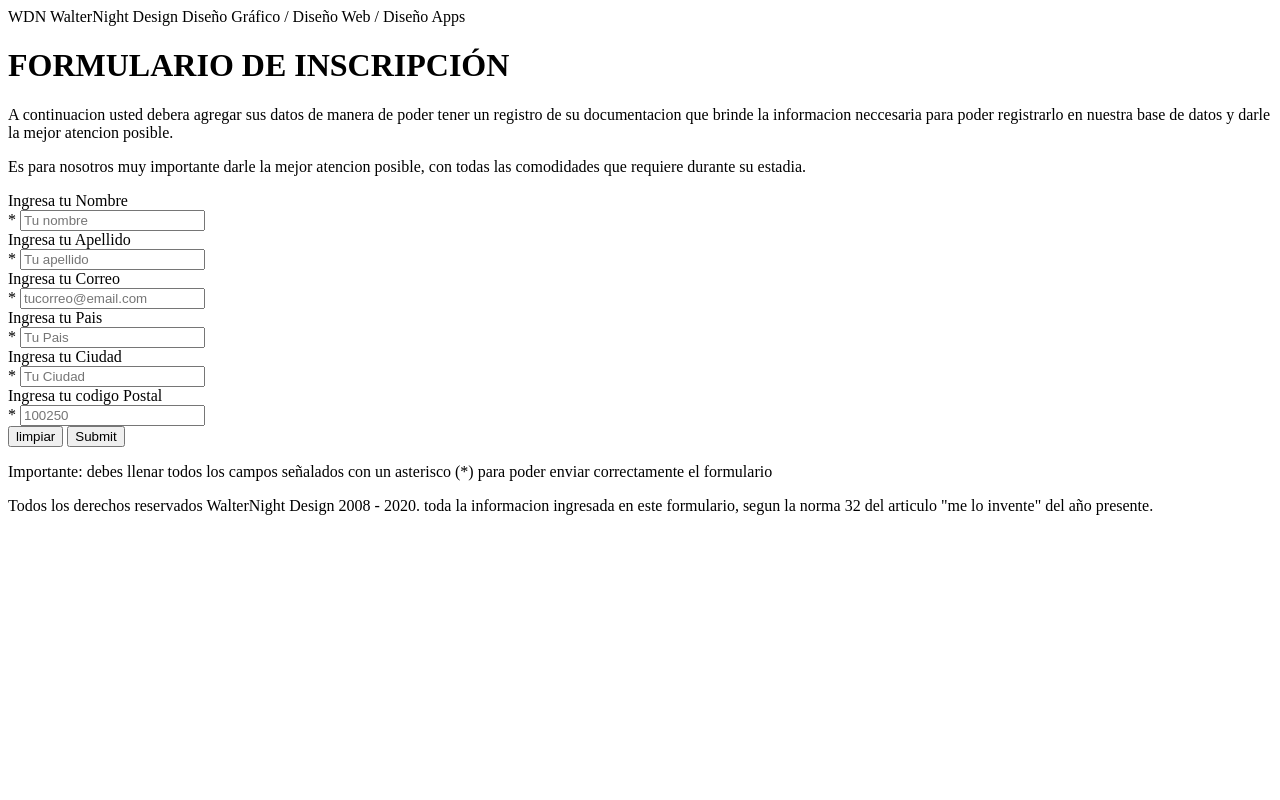
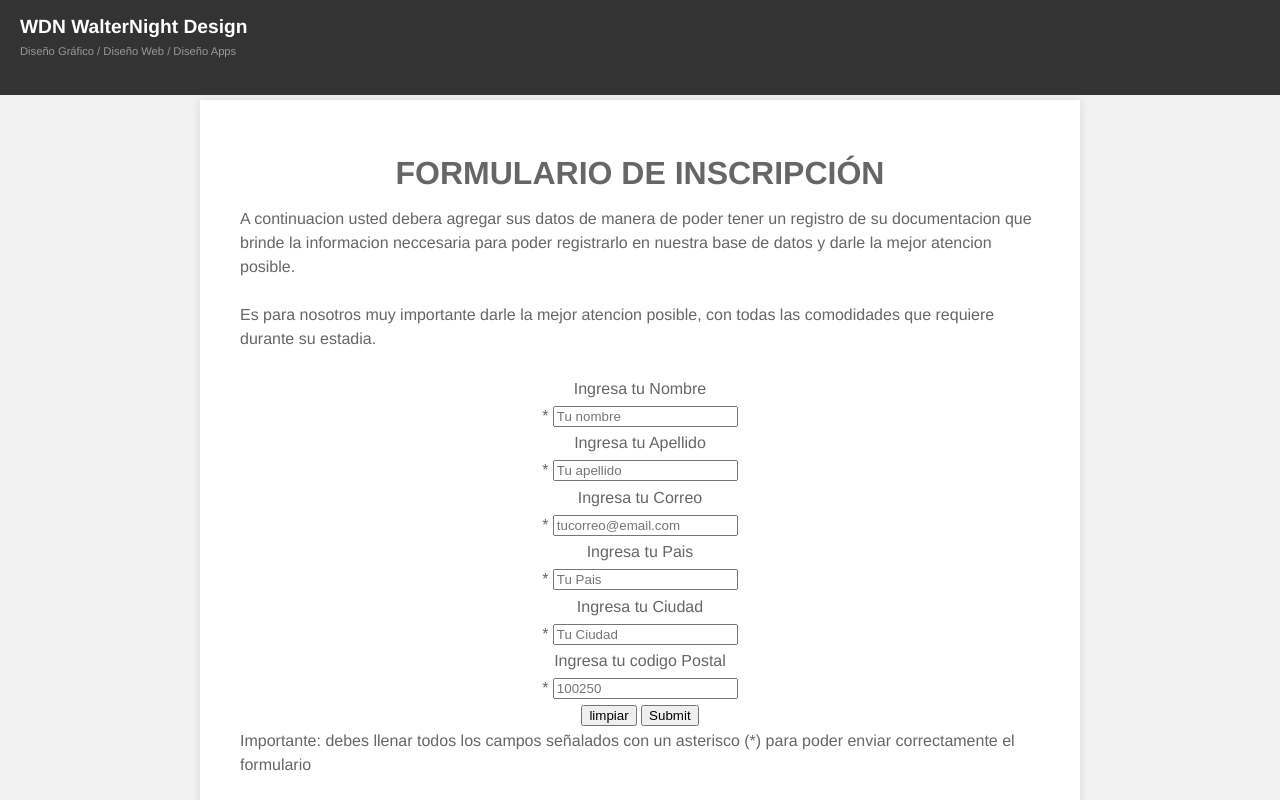
Before and after one commit to WalterNights/Clases-HTML-Y-CSS, a plain HTML site: page Formularios HTML/index.html in a window 1280 px wide. Shown: the top 800 px of the page. Drawn offline with Linux system fonts and the light colour scheme.

Commit message:
Se volvio a crear el CSS del proyecto formulario con los caracteres que tenia la ultima vez

```diff
--- a/Formularios HTML/CSS/styles.css
+++ b/Formularios HTML/CSS/styles.css
@@ -0,0 +1,92 @@
+body
+{
+    background: #f2f2f2;
+    color: #666;
+    font-family: Helvetica, Arial, sans-serif;
+    font-size: 1em;
+    line-height: 1.5em;
+    padding: 0;
+    margin: 0;
+
+    padding-top: 80px;
+}
+
+header
+{
+    background: #333;
+    color: white;
+    height: 80px;
+
+    width: 100%;
+    left: 0;
+    top: 0;
+    position: fixed;
+}
+
+#header
+{
+    float: left;
+    padding: 15px 0 0 20px;
+}
+
+#logo-header .logo-w
+{
+    display: block;
+    font-weight: 700;
+    font-size: 1.2em;
+}
+
+#logo-header .texto-w
+{
+    display: block;
+    font-weight: 300;
+    font-size: 0.7em;
+    color: #999;
+}
+
+p
+{
+    margin: 0 0 1.5em 0;
+}
+
+#p1
+{
+
+}
+
+h1
+{
+    text-align: center;
+}
+
+main
+{
+    box-shadow: 0 0 10px rgba(0, 0, 0, .1);
+    background: white;
+    width: 90%;
+    max-width: 800px;
+    margin: 20px auto;
+}
+
+#main
+{
+    padding: 40px;
+}
+
+#formulario
+{
+    margin: 0 auto;
+    text-align: center;
+    line-height: 1.7em;
+}
+
+footer
+{
+    background: #333;
+    color: white;
+    padding: 20px;
+    margin-top: 40px;
+    font-size: 0.7em;
+    text-align: center;
+
+}
--- a/Formularios HTML/index.html
+++ b/Formularios HTML/index.html
@@ -86,7 +86,7 @@
                     <input type="Submit">
                 </form>
                </div>
-            <p>Importante: debes llenar todos los campos señalados con un asterisco (*) para poder enviar correctamente el formulario</p>
+            <p id="p1">Importante: debes llenar todos los campos señalados con un asterisco (*) para poder enviar correctamente el formulario</p>
           </div>
         </main>
         <footer id="footer">
```
